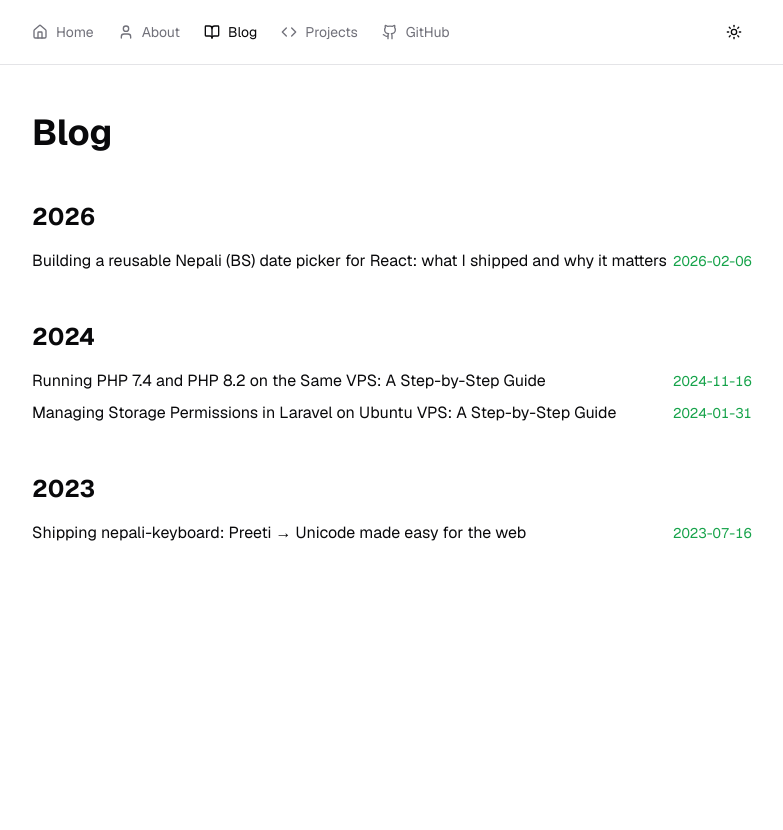
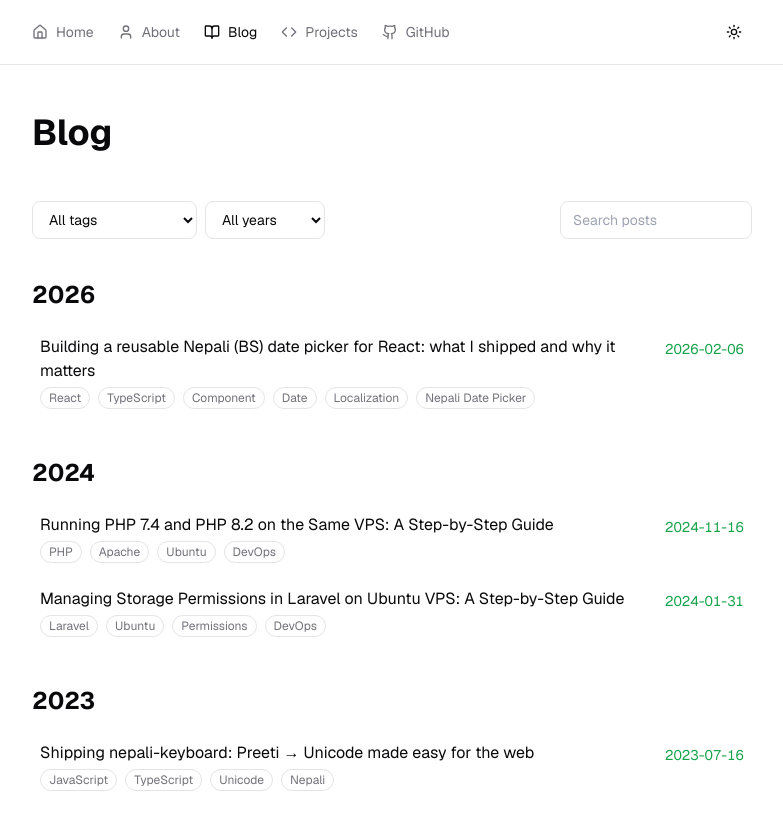
Before and after one commit to prabin194/portfolio, a Next.js app: page /blog in a window 1280 px wide. Shown: the top 830 px of the page, without its empty margins (248-1031 px from the left). Before the commit the page ends 800 px from the top, so only its background shows below. Built offline with nearby package versions, Linux system fonts and the light colour scheme.

Commit message:
Add blog tags, filters, and display tags on posts

```diff
--- a/@content/blogs/2023/nepali-keyboard-preeti-to-unicode.md
+++ b/@content/blogs/2023/nepali-keyboard-preeti-to-unicode.md
@@ -3,6 +3,7 @@ title: "Shipping nepali-keyboard: Preeti → Unicode made easy for the web"
 date: "2023-07-16"
 description: "Why I built a lightweight JS/TS package to convert Preeti text to Nepali Unicode across frameworks."
 readTime: "3 min"
+tags: ["JavaScript", "TypeScript", "Unicode", "Nepali"]
 ---
 
 Preeti is still everywhere in legacy docs, but modern apps need Unicode. I built **nepali-keyboard** so teams can drop in a tiny converter and ship Nepali text without wrestling with fonts or copy/paste errors.
--- a/@content/blogs/2024/managing-storage-permissions-laravel-ubuntu-vps.md
+++ b/@content/blogs/2024/managing-storage-permissions-laravel-ubuntu-vps.md
@@ -2,6 +2,7 @@
 title: "Managing Storage Permissions in Laravel on Ubuntu VPS: A Step-by-Step Guide"
 date: "2024-01-31"
 description: "Copy-paste commands to set Laravel storage permissions and ownership safely on Ubuntu."
+tags: ["Laravel", "Ubuntu", "Permissions", "DevOps"]
 ---
 
 To change storage permissions in a Laravel application hosted on an Ubuntu VPS server, we typically need to adjust the permissions of the `storage` directory and its subdirectories.
--- a/@content/blogs/2024/running-multiple-php-versions-on-ubuntu-vps.md
+++ b/@content/blogs/2024/running-multiple-php-versions-on-ubuntu-vps.md
@@ -3,6 +3,7 @@ title: "Running PHP 7.4 and PHP 8.2 on the Same VPS: A Step-by-Step Guide"
 date: "2024-11-16"
 description: "Configure Apache on Ubuntu to serve different sites with PHP 7.4 and PHP 8.2 side by side."
 readTime: "3 min"
+tags: ["PHP", "Apache", "Ubuntu", "DevOps"]
 ---
 
 When you host multiple PHP projects on one VPS, you often need different PHP versions. With Apache2 on Ubuntu, you can run PHP 7.4 for one site and PHP 8.2 for another using PHP-FPM. Here’s how.
--- a/@content/blogs/2026/building-nepali-date-picker-react.md
+++ b/@content/blogs/2026/building-nepali-date-picker-react.md
@@ -3,6 +3,7 @@ title: "Building a reusable Nepali (BS) date picker for React: what I shipped an
 date: "2026-02-06"
 description: "How I shipped bos-nepali-date: a fully localized, accessible Bikram Sambat date picker with plug-in data, masking, and built-in styling."
 readTime: "3 min"
+tags: ["React", "TypeScript", "Component", "Date", "Localization", "Nepali Date Picker"]
 ---
 
 When teams needed Bikram Sambat support, they were re-implementing incomplete pickers with brittle inputs and missing accessibility. I wanted a drop-in React component that just works—no Tailwind setup or custom conversion wiring required.
--- a/app/articles/[year]/[slug]/page.tsx
+++ b/app/articles/[year]/[slug]/page.tsx
@@ -80,6 +80,18 @@ export default async function ArticlePage({ params }: ArticlePageProps) {
               <time dateTime={data.date}>{data.date}</time>
             </div>
           )}
+          {Array.isArray(data.tags) && data.tags.length > 0 && (
+            <div className="mt-3 flex flex-wrap gap-2">
+              {data.tags.map((tag: string) => (
+                <span
+                  key={`${data.slug || slug}-${tag}`}
+                  className="rounded-full border border-border px-3 py-1 text-xs text-muted-foreground"
+                >
+                  {tag}
+                </span>
+              ))}
+            </div>
+          )}
         </div>
         <div
           className="article-content"
--- a/app/blog/page.tsx
+++ b/app/blog/page.tsx
@@ -1,45 +1,20 @@
-import Link from "next/link"
 import { getBlogs } from "@/lib/mdUtils"
-
-interface BlogPost {
-  title: string
-  slug: string
-  date: string
-}
-
-interface BlogYear {
-  year: string
-  posts: BlogPost[]
-}
-
+import { BlogFilter, BlogItem } from "@/components/blog-filter"
 
 export default async function BlogPage() {
-  const blogPosts = await getBlogs()
+  const blogYears = await getBlogs()
+
+  const posts: BlogItem[] = blogYears.flatMap((yearGroup) =>
+    yearGroup.posts.map((post) => ({
+      ...post,
+      year: yearGroup.year,
+    }))
+  )
 
   return (
     <div className="space-y-12">
       <h1 className="text-4xl font-bold">Blog</h1>
-
-      {blogPosts.map((yearGroup) => (
-        <section key={yearGroup.year} className="space-y-4">
-          <h2 className="text-2xl font-bold">{yearGroup.year}</h2>
-          <div className="space-y-2">
-            {yearGroup.posts.map((post) => (
-              <div key={post.slug} className="flex items-center justify-between group">
-                <Link
-                  href={`/articles/${yearGroup.year}/${post.slug}`}
-                  className="text-foreground hover:text-primary transition-colors"
-                >
-                  {post.title}
-                </Link>
-                <span className="text-primary text-sm tabular-nums">
-                  {post.date}
-                </span>
-              </div>
-            ))}
-          </div>
-        </section>
-      ))}
+      <BlogFilter posts={posts} />
     </div>
   )
 }
--- /dev/null
+++ b/components/blog-filter.tsx
@@ -0,0 +1,144 @@
+"use client"
+
+import { useMemo, useState } from "react"
+import Link from "next/link"
+
+export type BlogItem = {
+  title: string
+  slug: string
+  date: string
+  year: string
+  tags: string[]
+}
+
+function groupByYear(items: BlogItem[]) {
+  return items.reduce<Record<string, BlogItem[]>>((acc, item) => {
+    acc[item.year] = acc[item.year] || []
+    acc[item.year].push(item)
+    return acc
+  }, {})
+}
+
+export function BlogFilter({ posts }: { posts: BlogItem[] }) {
+  const allTags = useMemo(() => {
+    const set = new Set<string>()
+    posts.forEach((p) => p.tags?.forEach((t) => set.add(t)))
+    return Array.from(set).sort()
+  }, [posts])
+
+  const allYears = useMemo(() => {
+    const set = new Set(posts.map((p) => p.year))
+    return Array.from(set).sort((a, b) => Number(b) - Number(a))
+  }, [posts])
+
+  const [tag, setTag] = useState<string>("All")
+  const [year, setYear] = useState<string>("All")
+  const [search, setSearch] = useState<string>("")
+
+  const filtered = useMemo(() => {
+    return posts
+      .filter((p) => (year === "All" ? true : p.year === year))
+      .filter((p) => (tag === "All" ? true : p.tags?.includes(tag)))
+      .filter((p) =>
+        search
+          ? p.title.toLowerCase().includes(search.trim().toLowerCase())
+          : true
+      )
+      .sort((a, b) => new Date(b.date).getTime() - new Date(a.date).getTime())
+  }, [posts, tag, year, search])
+
+  const grouped = useMemo(() => groupByYear(filtered), [filtered])
+
+  return (
+    <div className="space-y-10">
+      <div className="flex flex-col gap-3 sm:flex-row sm:items-center sm:justify-between">
+        <div className="flex gap-2">
+          <label className="sr-only" htmlFor="tag-filter">
+            Filter by tag
+          </label>
+          <select
+            id="tag-filter"
+            value={tag}
+            onChange={(e) => setTag(e.target.value)}
+            className="rounded-lg border border-border bg-background px-3 py-2 text-sm min-w-[160px]"
+          >
+            <option value="All">All tags</option>
+            {allTags.map((t) => (
+              <option key={t} value={t}>
+                {t}
+              </option>
+            ))}
+          </select>
+
+          <label className="sr-only" htmlFor="year-filter">
+            Filter by year
+          </label>
+          <select
+            id="year-filter"
+            value={year}
+            onChange={(e) => setYear(e.target.value)}
+            className="rounded-lg border border-border bg-background px-3 py-2 text-sm min-w-[120px]"
+          >
+            <option value="All">All years</option>
+            {allYears.map((y) => (
+              <option key={y} value={y}>
+                {y}
+              </option>
+            ))}
+          </select>
+        </div>
+        <input
+          type="search"
+          placeholder="Search posts"
+          value={search}
+          onChange={(e) => setSearch(e.target.value)}
+          className="w-full sm:w-48 rounded-lg border border-border bg-background px-3 py-2 text-sm"
+        />
+      </div>
+
+      {Object.keys(grouped)
+        .sort((a, b) => Number(b) - Number(a))
+        .map((yr) => (
+          <section key={yr} className="space-y-4">
+            <h2 className="text-2xl font-bold">{yr}</h2>
+            <div className="space-y-2">
+              {grouped[yr].map((post) => (
+                <div
+                  key={`${yr}-${post.slug}`}
+                  className="flex items-start justify-between gap-4 rounded-lg px-2 py-2"
+                >
+                  <div className="space-y-1">
+                    <Link
+                      href={`/articles/${yr}/${post.slug}`}
+                      className="text-foreground hover:text-green-400 transition-colors"
+                    >
+                      {post.title}
+                    </Link>
+                    {post.tags?.length ? (
+                      <div className="flex flex-wrap gap-2 text-xs text-muted-foreground">
+                        {post.tags.map((t) => (
+                          <span
+                            key={`${post.slug}-${t}`}
+                            className="rounded-full border border-border px-2 py-0.5"
+                          >
+                            {t}
+                          </span>
+                        ))}
+                      </div>
+                    ) : null}
+                  </div>
+                  <span className="text-primary text-sm tabular-nums whitespace-nowrap pt-1">
+                    {post.date}
+                  </span>
+                </div>
+              ))}
+            </div>
+          </section>
+        ))}
+
+      {filtered.length === 0 && (
+        <p className="text-sm text-muted-foreground">No posts match your filters.</p>
+      )}
+    </div>
+  )
+}
--- a/lib/mdUtils.ts
+++ b/lib/mdUtils.ts
@@ -68,7 +68,8 @@ export async function getBlogs() {
                 return {
                     title: data.title,
                     slug: file.replace('.md', ''),
-                    date: data.date
+                    date: data.date,
+                    tags: Array.isArray(data.tags) ? data.tags : []
                 }
             })
             .sort((a, b) => new Date(b.date).getTime() - new Date(a.date).getTime())
@@ -103,7 +104,8 @@ export async function getLatestBlog() {
                     title: data.title,
                     slug: file.replace('.md', ''),
                     year: year,
-                    date: data.date // Assuming date is in your frontmatter
+                    date: data.date, // Assuming date is in your frontmatter
+                    tags: Array.isArray(data.tags) ? data.tags : []
                 }
             })
             .sort((a, b) => new Date(b.date).getTime() - new Date(a.date).getTime())
```
